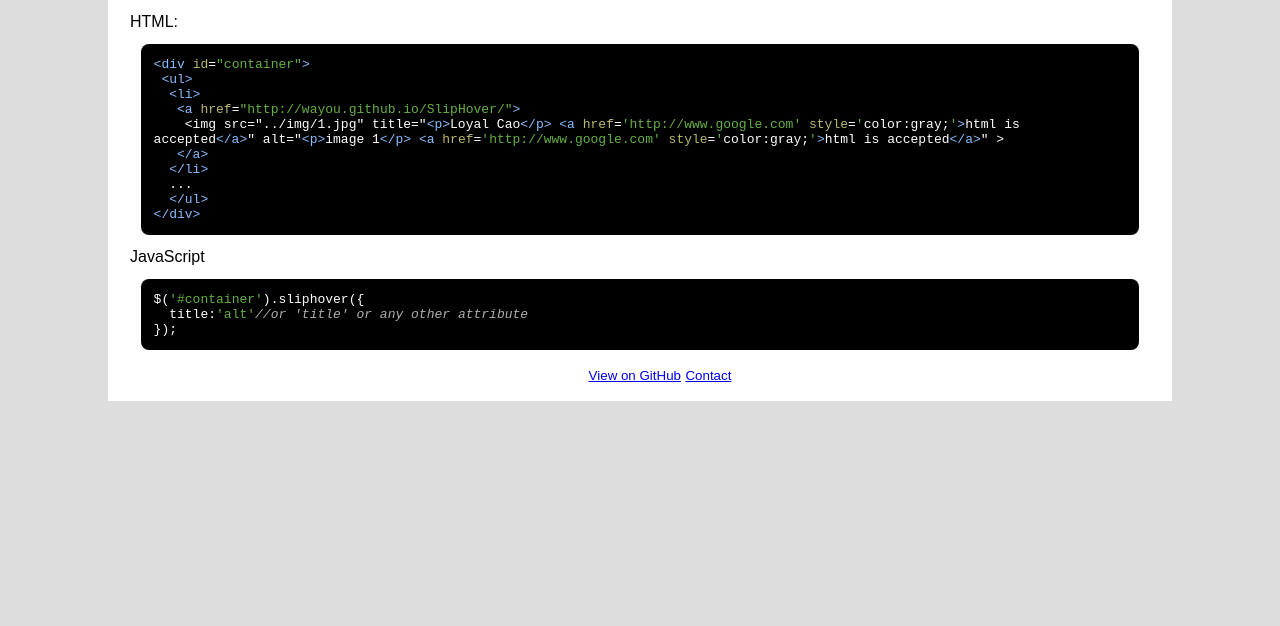
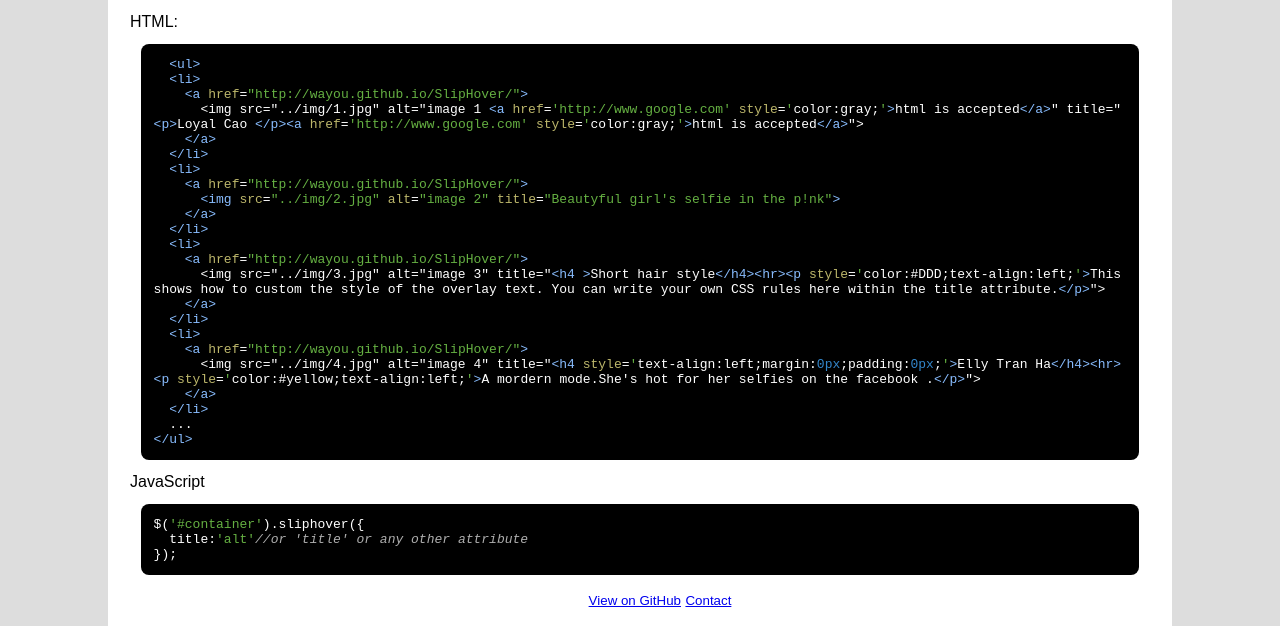
Before and after one commit to wayou/SlipHover, a plain HTML site: page demos/demos/example_option_title.html in a window 1280 px wide. Shown: the part 728-1354 px from the top of the page. Before the commit the page ends 1129 px from the top, so only its background shows below. Drawn offline with Linux system fonts and the light colour scheme.

Commit message:
upgrade demos

```diff
--- a/demos/demos/example_option_title.html
+++ b/demos/demos/example_option_title.html
@@ -64,12 +64,12 @@
 			    </li>
 			     <li>
 			    	<a href="http://wayou.github.io/SlipHover/">
-			    		<img src="../img/3.jpg" alt="image 3" title="Short hair style">
+			    		<img src="../img/3.jpg" alt="image 3" title="<h4 >Short hair style</h4><hr><p style='color:#DDD;text-align:left;'>This shows how to custom the style of the overlay text. You can write your own CSS rules here within the title attribute.</p>">
 			    	</a>
 			    </li>
 			     <li>
 			    	<a href="http://wayou.github.io/SlipHover/">
-			    		<img src="../img/4.jpg" alt="image 4" title="Elly Tran Ha">
+			    		<img src="../img/4.jpg" alt="image 4" title="<h4 style='text-align:left;margin:0px;padding:0px;'>Elly Tran Ha</h4><hr><p style='color:#yellow;text-align:left;'>A mordern mode.She's hot for her selfies on the facebook .</p>">
 			    	</a>
 			    </li>
 			     <li>
@@ -104,16 +104,29 @@
    	<section class="content_block">
    		<p>HTML:</p>
 <pre class="prettyprint">
-&lt;div id=&quot;container&quot;&gt;
- &lt;ul&gt;
+  &lt;ul&gt;
   &lt;li&gt;
-   &lt;a href=&quot;http://wayou.github.io/SlipHover/&quot;&gt;
-    &lt;img src=&quot;../img/1.jpg&quot; title=&quot;&lt;p&gt;Loyal Cao&lt;/p&gt; &lt;a href='http://www.google.com' style='color:gray;'&gt;html is accepted&lt;/a&gt;&quot; alt=&quot;&lt;p&gt;image 1&lt;/p&gt; &lt;a href='http://www.google.com' style='color:gray;'&gt;html is accepted&lt;/a&gt;&quot; &gt;
-   &lt;/a&gt;
+    &lt;a href=&quot;http://wayou.github.io/SlipHover/&quot;&gt;
+      &lt;img src=&quot;../img/1.jpg&quot; alt=&quot;image 1 &lt;a href=&#039;http://www.google.com&#039; style=&#039;color:gray;&#039;&gt;html is accepted&lt;/a&gt;&quot; title=&quot;&lt;p&gt;Loyal Cao &lt;/p&gt;&lt;a href=&#039;http://www.google.com&#039; style=&#039;color:gray;&#039;&gt;html is accepted&lt;/a&gt;&quot;&gt;
+    &lt;/a&gt;
+  &lt;/li&gt;
+  &lt;li&gt;
+    &lt;a href=&quot;http://wayou.github.io/SlipHover/&quot;&gt;
+      &lt;img src=&quot;../img/2.jpg&quot; alt=&quot;image 2&quot; title=&quot;Beautyful girl&#039;s selfie in the p!nk&quot;&gt;
+    &lt;/a&gt;
+  &lt;/li&gt;
+  &lt;li&gt;
+    &lt;a href=&quot;http://wayou.github.io/SlipHover/&quot;&gt;
+      &lt;img src=&quot;../img/3.jpg&quot; alt=&quot;image 3&quot; title=&quot;&lt;h4 &gt;Short hair style&lt;/h4&gt;&lt;hr&gt;&lt;p style=&#039;color:#DDD;text-align:left;&#039;&gt;This shows how to custom the style of the overlay text. You can write your own CSS rules here within the title attribute.&lt;/p&gt;&quot;&gt;
+    &lt;/a&gt;
+  &lt;/li&gt;
+  &lt;li&gt;
+    &lt;a href=&quot;http://wayou.github.io/SlipHover/&quot;&gt;
+      &lt;img src=&quot;../img/4.jpg&quot; alt=&quot;image 4&quot; title=&quot;&lt;h4 style=&#039;text-align:left;margin:0px;padding:0px;&#039;&gt;Elly Tran Ha&lt;/h4&gt;&lt;hr&gt;&lt;p style=&#039;color:#yellow;text-align:left;&#039;&gt;A mordern mode.She&#039;s hot for her selfies on the facebook .&lt;/p&gt;&quot;&gt;
+    &lt;/a&gt;
   &lt;/li&gt;
   ...
-  &lt;/ul&gt;
-&lt;/div&gt;</pre>
+&lt;/ul&gt;</pre>
 <p>JavaScript</p>
 <pre class="prettyprint">
 $('#container').sliphover({
```
